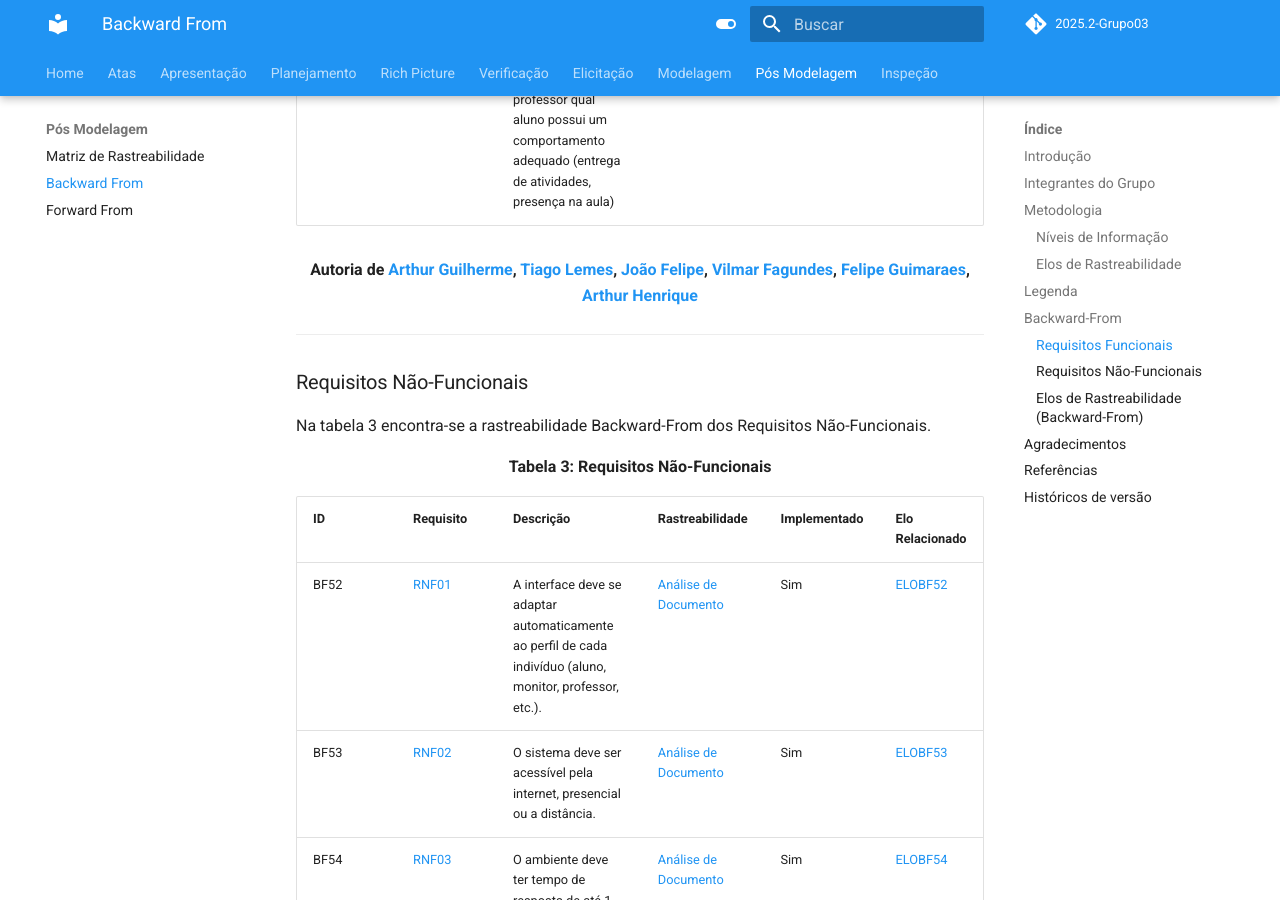
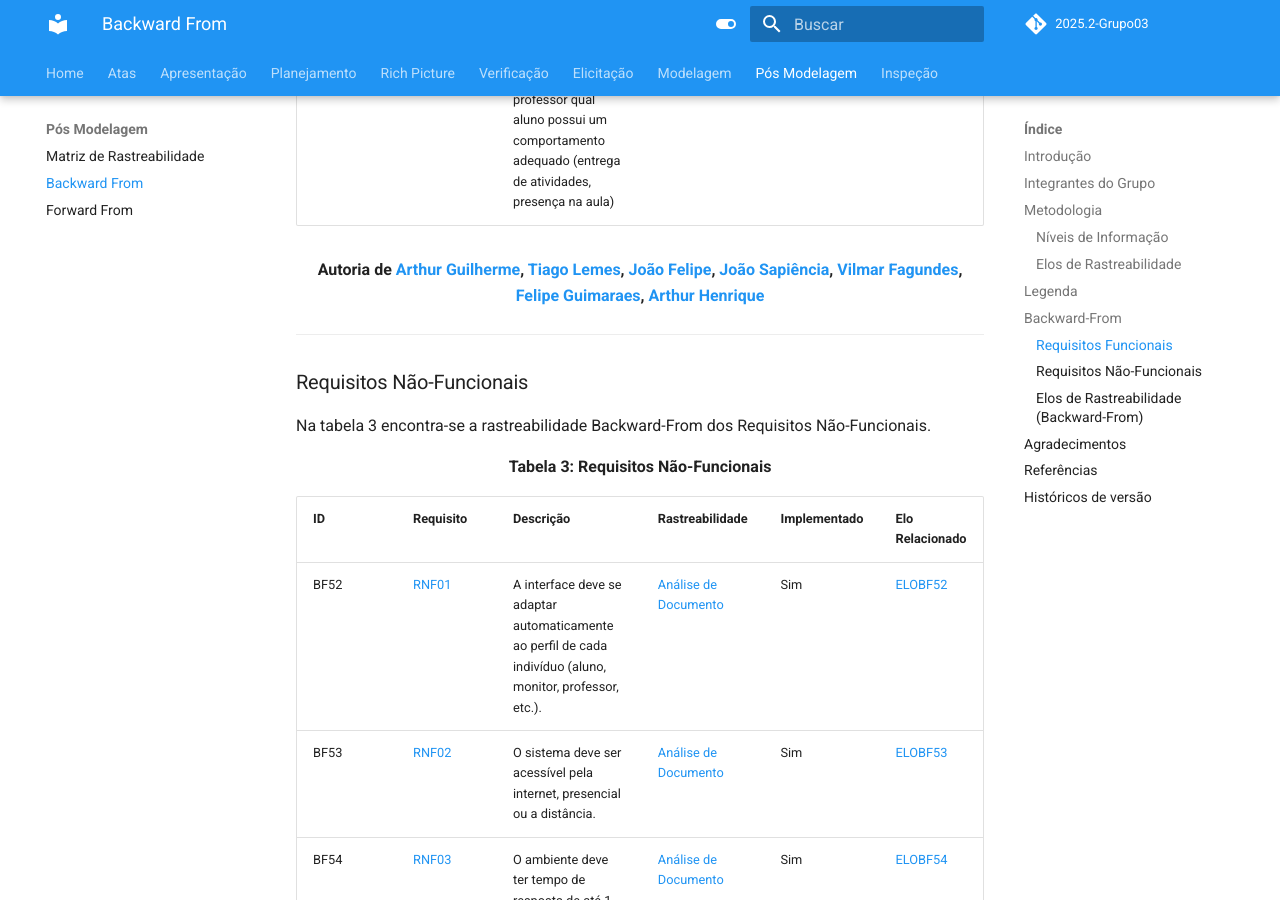
Before and after one commit to Requisitos-de-Software/2025.2-Grupo03, an MkDocs documentation site: the page built from docs/Pos-modelagem/backward.md, in a window 1280 px wide and 900 px high, scrolled down 11266 px. Built offline with MkDocs 1.6.1 and Material for MkDocs 9.7.7, drawn with Linux system fonts in a browser that asks for light colours; comment, search, counter and statistics services are not loaded; some of the changed text lies outside the part shown.

Commit message:
cabo msm

```diff
--- a/docs/Pos-modelagem/backward.md
+++ b/docs/Pos-modelagem/backward.md
@@ -141,7 +141,7 @@
 | <a id="BF51"></a>BF51 | [RF51](https://requisitos-de-software.github.io/2025.2-Grupo03/Elicitacao/requisitos_elicitados/#RF51) | O sistema deve apresentar ao professor qual aluno possui um comportamento adequado (entrega de atividades, presença na aula) | [Entrevista](https://requisitos-de-software.github.io/2025.2-Grupo03/Elicitacao/entrevista/) | Não | [ELOBF51](#ELOBF51) |
 
 
-<div align="center"><strong> Autoria de <a href="https://github.com/ArthurGuilher62"> Arthur Guilherme</a>, <a href="https://github.com/TiagoTeixeira-2005">Tiago Lemes</a>, <a href="https://github.com/MrBolt2005">João Felipe</a>, <a href="https://github.com/VilmarFagundes">Vilmar Fagundes</a>, <a href="https://github.com/felipegf1">Felipe Guimaraes</a>, <a href="https://github.com/arthurhvieira1">Arthur Henrique</a></strong></div>
+<div align="center"><strong> Autoria de <a href="https://github.com/ArthurGuilher62"> Arthur Guilherme</a>, <a href="https://github.com/TiagoTeixeira-2005">Tiago Lemes</a>, <a href="https://github.com/MrBolt2005">João Felipe</a>, <a href="https://github.com/JoaoSapiencia">João Sapiência</a>, <a href="https://github.com/VilmarFagundes">Vilmar Fagundes</a>, <a href="https://github.com/felipegf1">Felipe Guimaraes</a>, <a href="https://github.com/arthurhvieira1">Arthur Henrique</a></strong></div>
 
 ---
 
@@ -169,7 +169,7 @@
 | <a id="BF65"></a>BF65 | [RNF15](https://requisitos-de-software.github.io/2025.2-Grupo03/Elicitacao/requisitos_elicitados/#RNF15) | O sistema deve garantir a privacidade dos dados dos estudantes em conformidade com a LGPD. | [Entrevista](https://requisitos-de-software.github.io/2025.2-Grupo03/Elicitacao/entrevista/) | Sim | [ELOBF65](#ELOBF65) |
 | <a id="BF66"></a>BF66 | [RNF12](https://requisitos-de-software.github.io/2025.2-Grupo03/Elicitacao/requisitos_elicitados/#RNF12) | O sistema deve seguir padrões de acessibilidade para garantir usabilidade a todos os usuários. | [Entrevista](https://requisitos-de-software.github.io/2025.2-Grupo03/Elicitacao/entrevista/) | Não | [ELOBF66](#ELOBF66) |
 
-<div align="center"><strong> Autoria de <a href="https://github.com/ArthurGuilher62"> Arthur Guilherme</a>, <a href="https://github.com/TiagoTeixeira-2005">Tiago Lemes</a>, <a href="https://github.com/MrBolt2005">João Felipe</a>, <a href="https://github.com/VilmarFagundes">Vilmar Fagundes</a>, <a href="https://github.com/felipegf1">Felipe Guimaraes</a>, <a href="https://github.com/arthurhvieira1">Arthur Henrique</a></strong></div>
+<div align="center"><strong> Autoria de <a href="https://github.com/ArthurGuilher62"> Arthur Guilherme</a>, <a href="https://github.com/TiagoTeixeira-2005">Tiago Lemes</a>, <a href="https://github.com/MrBolt2005">João Felipe</a>, <a href="https://github.com/JoaoSapiencia">João Sapiência</a>, <a href="https://github.com/VilmarFagundes">Vilmar Fagundes</a>, <a href="https://github.com/felipegf1">Felipe Guimaraes</a>, <a href="https://github.com/arthurhvieira1">Arthur Henrique</a></strong></div>
 
 ---
 
@@ -234,7 +234,7 @@
 | <a id="ELOBF65"></a>ELOBF65 | [BF65](#BF65) | **Satisfação** | Este elo formaliza que o requisito [RNF15](https://requisitos-de-software.github.io/2025.2-Grupo03/Elicitacao/requisitos_elicitados/#RNF15) é satisfeito por políticas de segurança e anonimização de dados, garantindo conformidade com a LGPD. |
 | <a id="ELOBF66"></a>ELOBF66 | [BF66](#BF66) | **Satisfação** | Este elo formaliza que o requisito [RNF12](https://requisitos-de-software.github.io/2025.2-Grupo03/Elicitacao/requisitos_elicitados/#RNF12) foi derivado da necessidade de inclusão, identificada na [Entrevista](https://requisitos-de-software.github.io/2025.2-Grupo03/Elicitacao/entrevista/), satisfazendo a demanda para que todos os usuários possam utilizar o sistema. |
 
-<div align="center"><strong> Autoria de <a href="https://github.com/ArthurGuilher62"> Arthur Guilherme</a>, <a href="https://github.com/TiagoTeixeira-2005">Tiago Lemes</a>, <a href="https://github.com/MrBolt2005">João Felipe</a>, <a href="https://github.com/VilmarFagundes">Vilmar Fagundes</a>, <a href="https://github.com/felipegf1">Felipe Guimaraes</a>, <a href="https://github.com/arthurhvieira1">Arthur Henrique</a></strong></div>
+<div align="center"><strong> Autoria de <a href="https://github.com/ArthurGuilher62"> Arthur Guilherme</a>, <a href="https://github.com/TiagoTeixeira-2005">Tiago Lemes</a>, <a href="https://github.com/JoaoSapiencia">João Sapiência</a>, <a href="https://github.com/MrBolt2005">João Felipe</a>, <a href="https://github.com/VilmarFagundes">Vilmar Fagundes</a>, <a href="https://github.com/felipegf1">Felipe Guimaraes</a>, <a href="https://github.com/arthurhvieira1">Arthur Henrique</a></strong></div>
 
 ---
 
```
Also changed, not shown: docs/Pos-modelagem/forward.md (+1 -1 lines), docs/Pos-modelagem/matriz_de_rastreabilidade.md (+1 -1 lines).
